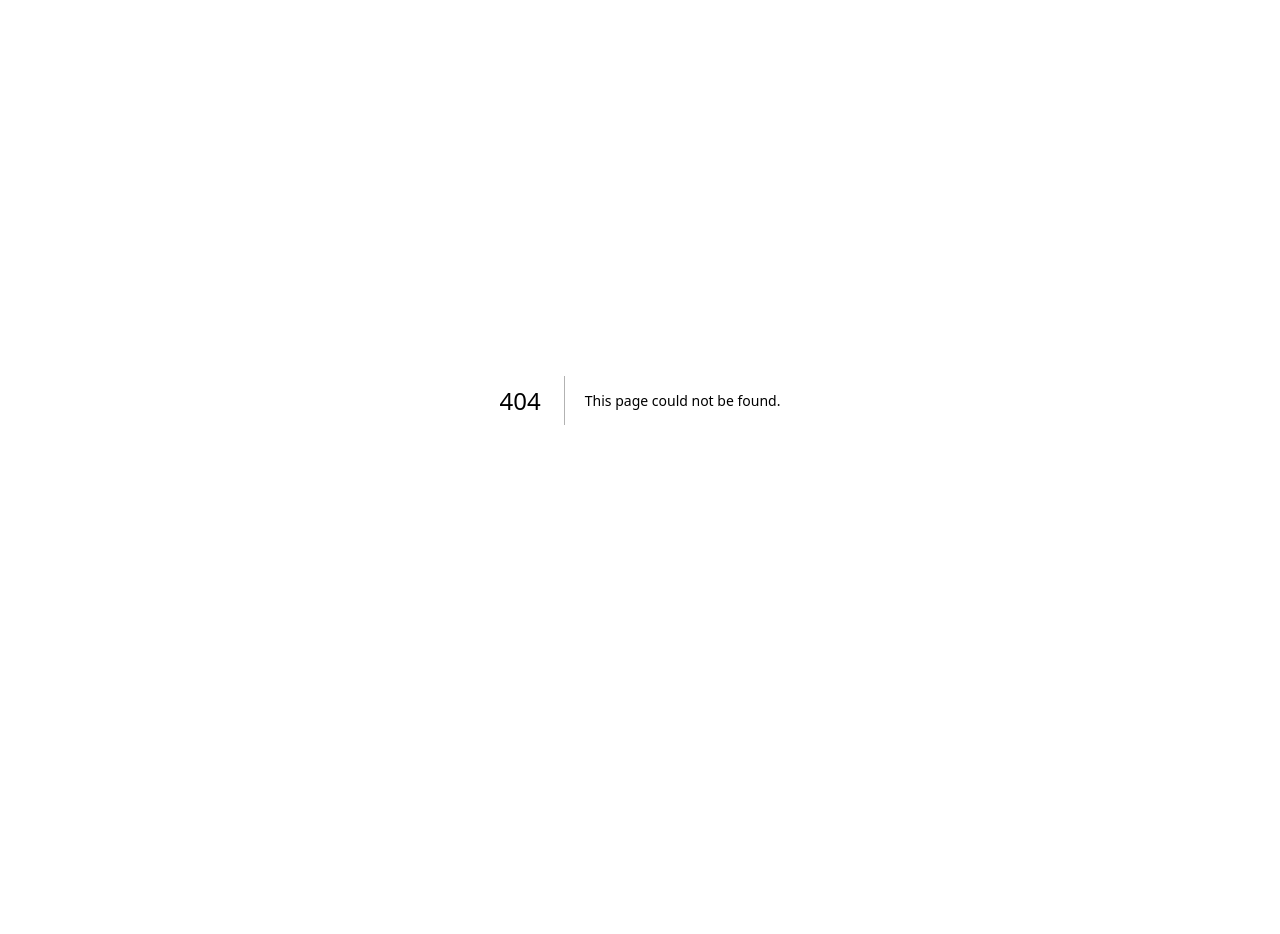
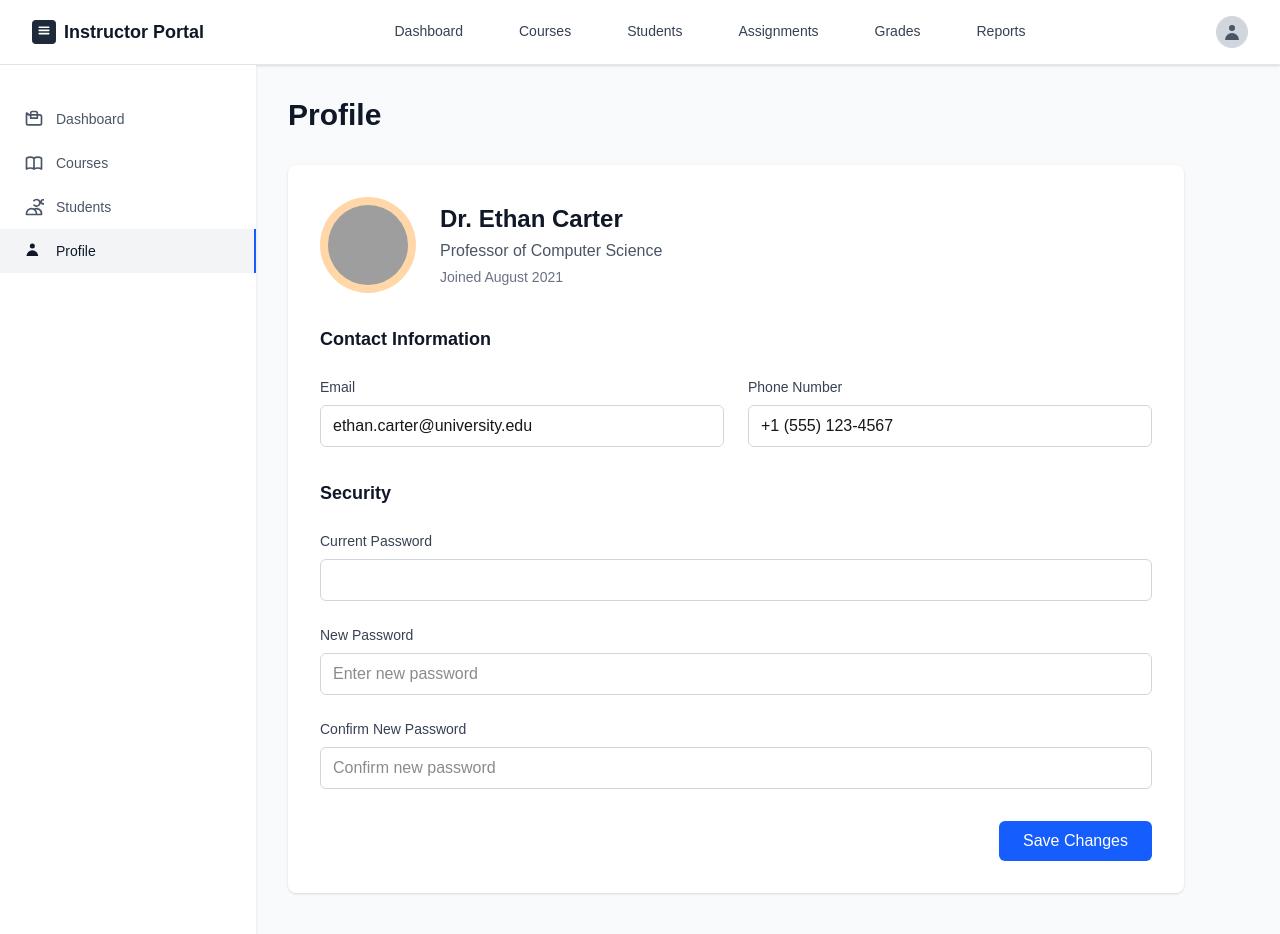
Before and after one commit to Firaolgosa/portal, a Next.js app: page /instructor/profile in a window 1280 px wide. Before the commit this address had no page. Shown: the top 934 px of the page. Before the commit the page ends 800 px from the top, so only its background shows below. Built offline with nearby package versions, Linux system fonts and the light colour scheme; grey boxes are pictures that could not be loaded.

Commit message:
Add InstructorProfilePage component for managing instructor profile details and settings

```diff
--- /dev/null
+++ b/app/instructor/profile/page.tsx
@@ -0,0 +1,222 @@
+'use client';
+
+import { useState } from 'react';
+import InstructorHeader from '@/features/instructor/components/layout/InstructorHeader';
+
+export default function InstructorProfilePage() {
+  const [formData, setFormData] = useState({
+    email: 'ethan.carter@university.edu',
+    phoneNumber: '+1 (555) 123-4567',
+    currentPassword: '',
+    newPassword: '',
+    confirmPassword: ''
+  });
+
+  const profileData = {
+    name: 'Dr. Ethan Carter',
+    title: 'Professor of Computer Science',
+    joinedDate: 'August 2021',
+    avatar: '/api/placeholder/120/120'
+  };
+
+  const handleInputChange = (field: string, value: string) => {
+    setFormData(prev => ({
+      ...prev,
+      [field]: value
+    }));
+  };
+
+  const handleSaveChanges = () => {
+    console.log('Saving changes...', formData);
+  };
+
+  const sidebarItems = [
+    {
+      icon: (
+        <svg className="w-5 h-5" fill="none" stroke="currentColor" viewBox="0 0 24 24">
+          <path strokeLinecap="round" strokeLinejoin="round" strokeWidth={2} d="M3 7v10a2 2 0 002 2h14a2 2 0 002-2V9a2 2 0 00-2-2H5a2 2 0 00-2-2z" />
+          <path strokeLinecap="round" strokeLinejoin="round" strokeWidth={2} d="M8 5a2 2 0 012-2h4a2 2 0 012 2v6H8V5z" />
+        </svg>
+      ),
+      label: 'Dashboard',
+      href: '/instructor/dashboard'
+    },
+    {
+      icon: (
+        <svg className="w-5 h-5" fill="none" stroke="currentColor" viewBox="0 0 24 24">
+          <path strokeLinecap="round" strokeLinejoin="round" strokeWidth={2} d="M12 6.253v13m0-13C10.832 5.477 9.246 5 7.5 5S4.168 5.477 3 6.253v13C4.168 18.477 5.754 18 7.5 18s3.332.477 4.5 1.253m0-13C13.168 5.477 14.754 5 16.5 5c1.746 0 3.332.477 4.5 1.253v13C19.832 18.477 18.246 18 16.5 18c-1.746 0-3.332.477-4.5 1.253" />
+        </svg>
+      ),
+      label: 'Courses',
+      href: '/instructor/courses'
+    },
+    {
+      icon: (
+        <svg className="w-5 h-5" fill="none" stroke="currentColor" viewBox="0 0 24 24">
+          <path strokeLinecap="round" strokeLinejoin="round" strokeWidth={2} d="M12 4.354a4 4 0 110 5.292M15 21H3v-1a6 6 0 0112 0v1zm0 0h6v-1a6 6 0 00-9-5.197m13.5-9a2.5 2.5 0 11-5 0 2.5 2.5 0 015 0z" />
+        </svg>
+      ),
+      label: 'Students',
+      href: '/instructor/students'
+    },
+    // {
+    //   icon: (
+    //     <svg className="w-5 h-5" fill="none" stroke="currentColor" viewBox="0 0 24 24">
+    //       <path strokeLinecap="round" strokeLinejoin="round" strokeWidth={2} d="M9 5H7a2 2 0 00-2 2v10a2 2 0 002 2h8a2 2 0 002-2V7a2 2 0 00-2-2h-2M9 5a2 2 0 002 2h2a2 2 0 002-2M9 5a2 2 0 012-2h2a2 2 0 012 2m-3 7h3m-3 4h3m-6-4h.01M9 16h.01" />
+    //     </svg>
+    //   ),
+    //   label: 'Assignments',
+    //   href: '/instructor/assignments'
+    // },
+    {
+      icon: (
+        <svg className="w-5 h-5" fill="currentColor" viewBox="0 0 24 24">
+          <path fillRule="evenodd" d="M10 9a3 3 0 100-6 3 3 0 000 6zm-7 9a7 7 0 1114 0H3z" clipRule="evenodd" />
+        </svg>
+      ),
+      label: 'Profile',
+      href: '/instructor/profile',
+      active: true
+    }
+  ];
+
+  return (
+    <div className="min-h-screen bg-gray-50">
+      <InstructorHeader />
+
+      <div className="flex">
+        {/* Sidebar */}
+        <div className="w-64 bg-white shadow-sm min-h-screen">
+          <nav className="mt-8">
+            {sidebarItems.map((item, index) => (
+              <a
+                key={index}
+                href={item.href}
+                className={`flex items-center px-6 py-3 text-sm font-medium transition-colors ${
+                  item.active
+                    ? 'bg-gray-100 text-gray-900 border-r-2 border-blue-600'
+                    : 'text-gray-600 hover:text-gray-900 hover:bg-gray-50'
+                }`}
+              >
+                <span className="mr-3">{item.icon}</span>
+                {item.label}
+              </a>
+            ))}
+          </nav>
+        </div>
+
+        {/* Main Content */}
+        <div className="flex-1 p-8">
+          <div className="max-w-4xl">
+            {/* Page Header */}
+            <h1 className="text-3xl font-bold text-gray-900 mb-8">Profile</h1>
+
+            {/* Profile Section */}
+            <div className="bg-white rounded-lg shadow-sm p-8 mb-8">
+              <div className="flex items-center mb-8">
+                <div className="w-24 h-24 bg-orange-200 rounded-full flex items-center justify-center mr-6">
+                  <img
+                    src="/api/placeholder/96/96"
+                    alt="Profile"
+                    className="w-20 h-20 rounded-full object-cover"
+                  />
+                </div>
+                <div>
+                  <h2 className="text-2xl font-bold text-gray-900">{profileData.name}</h2>
+                  <p className="text-gray-600 mt-1">{profileData.title}</p>
+                  <p className="text-gray-500 text-sm mt-1">Joined {profileData.joinedDate}</p>
+                </div>
+              </div>
+
+              {/* Contact Information */}
+              <div className="mb-8">
+                <h3 className="text-lg font-semibold text-gray-900 mb-6">Contact Information</h3>
+
+                <div className="grid grid-cols-1 md:grid-cols-2 gap-6">
+                  <div>
+                    <label className="block text-sm font-medium text-gray-700 mb-2">
+                      Email
+                    </label>
+                    <input
+                      type="email"
+                      value={formData.email}
+                      onChange={(e) => handleInputChange('email', e.target.value)}
+                      className="w-full px-3 py-2 border border-gray-300 rounded-md focus:outline-none focus:ring-1 focus:ring-blue-500 focus:border-blue-500"
+                    />
+                  </div>
+
+                  <div>
+                    <label className="block text-sm font-medium text-gray-700 mb-2">
+                      Phone Number
+                    </label>
+                    <input
+                      type="tel"
+                      value={formData.phoneNumber}
+                      onChange={(e) => handleInputChange('phoneNumber', e.target.value)}
+                      className="w-full px-3 py-2 border border-gray-300 rounded-md focus:outline-none focus:ring-1 focus:ring-blue-500 focus:border-blue-500"
+                    />
+                  </div>
+                </div>
+              </div>
+
+              {/* Security Section */}
+              <div>
+                <h3 className="text-lg font-semibold text-gray-900 mb-6">Security</h3>
+
+                <div className="space-y-6">
+                  <div>
+                    <label className="block text-sm font-medium text-gray-700 mb-2">
+                      Current Password
+                    </label>
+                    <input
+                      type="password"
+                      value={formData.currentPassword}
+                      onChange={(e) => handleInputChange('currentPassword', e.target.value)}
+                      className="w-full px-3 py-2 border border-gray-300 rounded-md focus:outline-none focus:ring-1 focus:ring-blue-500 focus:border-blue-500"
+                    />
+                  </div>
+
+                  <div>
+                    <label className="block text-sm font-medium text-gray-700 mb-2">
+                      New Password
+                    </label>
+                    <input
+                      type="password"
+                      value={formData.newPassword}
+                      onChange={(e) => handleInputChange('newPassword', e.target.value)}
+                      placeholder="Enter new password"
+                      className="w-full px-3 py-2 border border-gray-300 rounded-md focus:outline-none focus:ring-1 focus:ring-blue-500 focus:border-blue-500"
+                    />
+                  </div>
+
+                  <div>
+                    <label className="block text-sm font-medium text-gray-700 mb-2">
+                      Confirm New Password
+                    </label>
+                    <input
+                      type="password"
+                      value={formData.confirmPassword}
+                      onChange={(e) => handleInputChange('confirmPassword', e.target.value)}
+                      placeholder="Confirm new password"
+                      className="w-full px-3 py-2 border border-gray-300 rounded-md focus:outline-none focus:ring-1 focus:ring-blue-500 focus:border-blue-500"
+                    />
+                  </div>
+                </div>
+              </div>
+
+              {/* Save Button */}
+              <div className="flex justify-end mt-8">
+                <button
+                  onClick={handleSaveChanges}
+                  className="px-6 py-2 bg-blue-600 text-white rounded-md hover:bg-blue-700 transition-colors font-medium"
+                >
+                  Save Changes
+                </button>
+              </div>
+            </div>
+          </div>
+        </div>
+      </div>
+    </div>
+  );
+}
```
